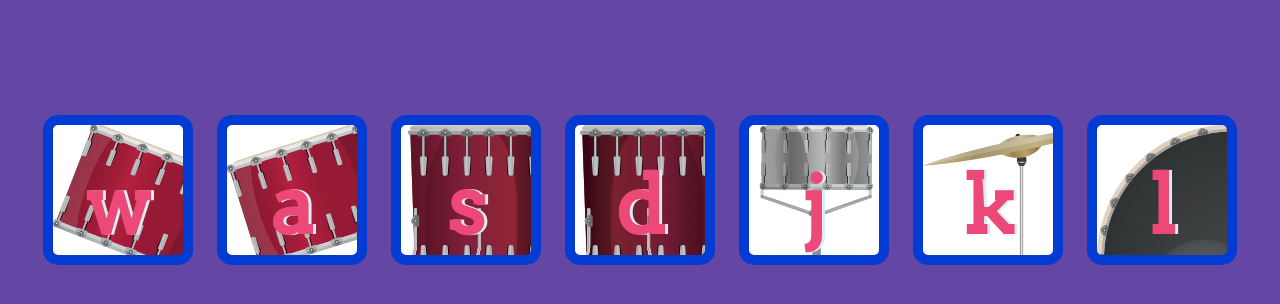
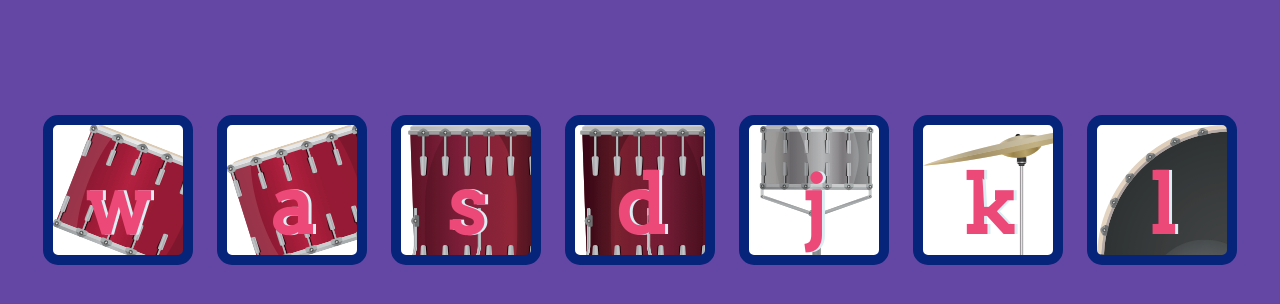
Before and after one commit to Nimitha-AG/Music, a plain HTML site: page index.html in a window 1280 px wide. Shown: the part 174-478 px from the top of the page. Drawn offline with Linux system fonts and the light colour scheme.

Commit message:
first version

```diff
--- a/style.css
+++ b/style.css
@@ -62,7 +62,7 @@ h1 {
 
 .drum {
   outline: none;
-  border: 10px solid #033bd3;
+  border: 10px solid #05247a;
   font-size: 5rem;
   font-family: 'Arvo', cursive;
   line-height: 2;
```
